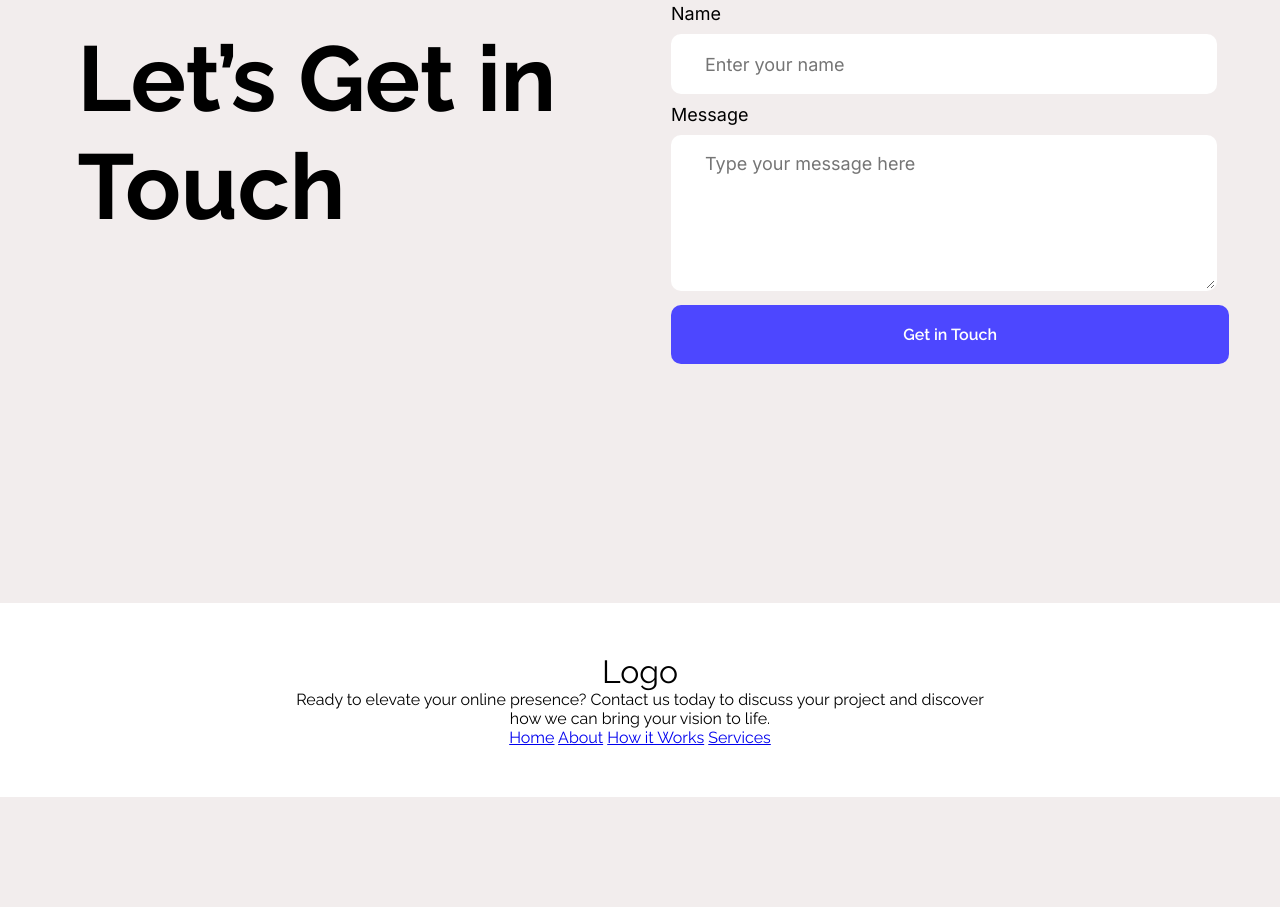
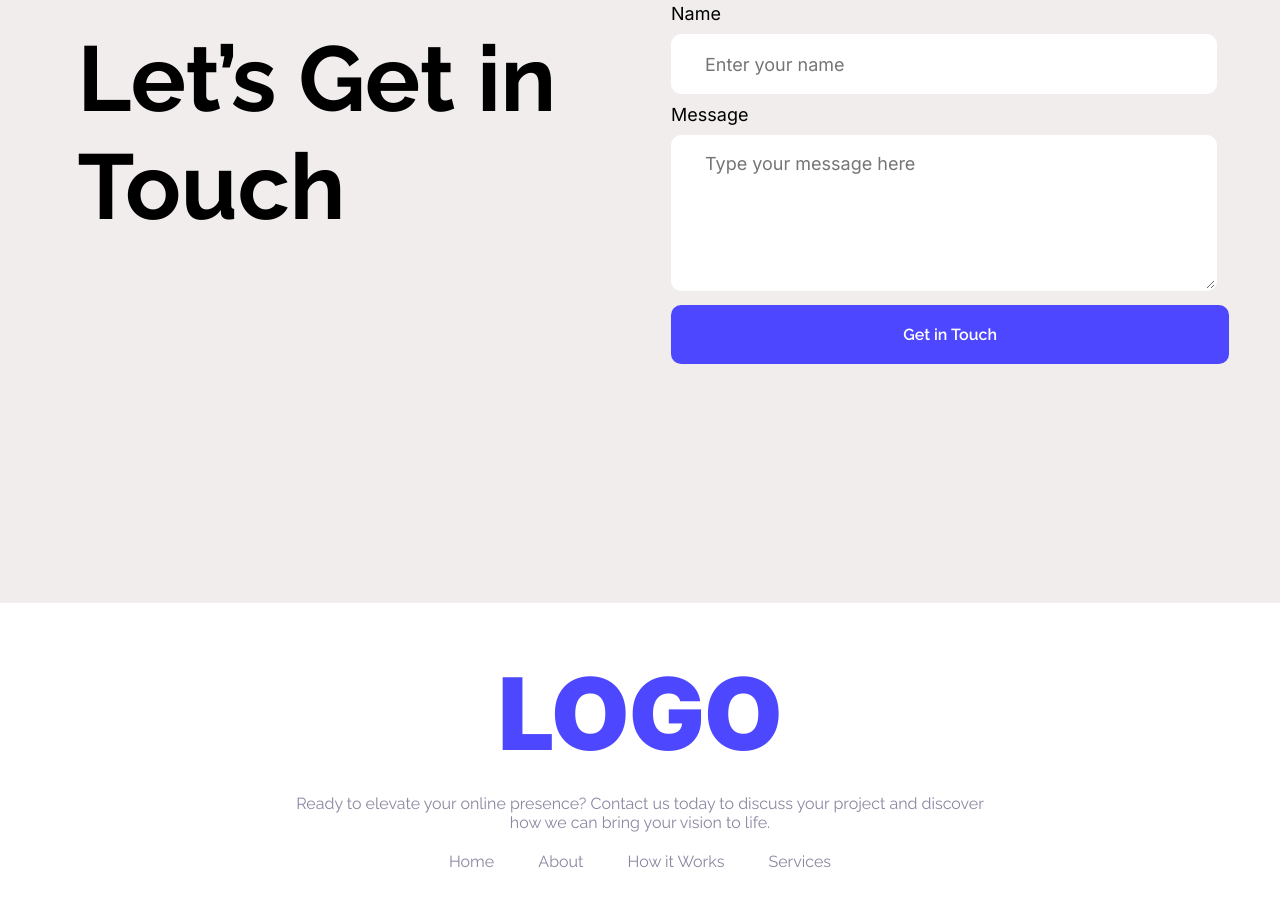
Before and after one commit to rafi1105/Assignment-01, a plain HTML site: page index.html in a window 1280 px wide. Shown: the part 3195-4102 px from the top of the page. Before the commit the page ends 3992 px from the top, so only its background shows below. Drawn offline with Linux system fonts and the light colour scheme.

Commit message:
complete page

```diff
--- a/index.css
+++ b/index.css
@@ -252,4 +252,21 @@ footer{
     padding: 50px 0;
     background-color: white;
     text-align: center;
+    gap: 20px;
+    h1{
+            font-weight: 900;
+            font-size: 100px;
+            font-family: "Inter";
+            color: var(--primary-color);
+
+    }
+    p{
+        color: #8987A1;
+    }
+    .links >a{
+      color: #8987A1;
+        text-decoration: none;
+        margin: 0 20px;
+        font-size: 16px;
+    }
 }
--- a/index.html
+++ b/index.html
@@ -145,7 +145,7 @@ Explore the live preview and imagine your <br> brand in this bold new look.
             </form>
         </div>
         <footer>
-            <div class="logo1"><h1>Logo</h1></div>
+            <div class="logo1"><h1>LOGO</h1></div>
             <p>Ready to elevate your online presence? Contact us today to discuss your project and discover <br> how we can bring your vision to life.</p>
             <div class="links">
                 <a href="#">Home</a>
```
